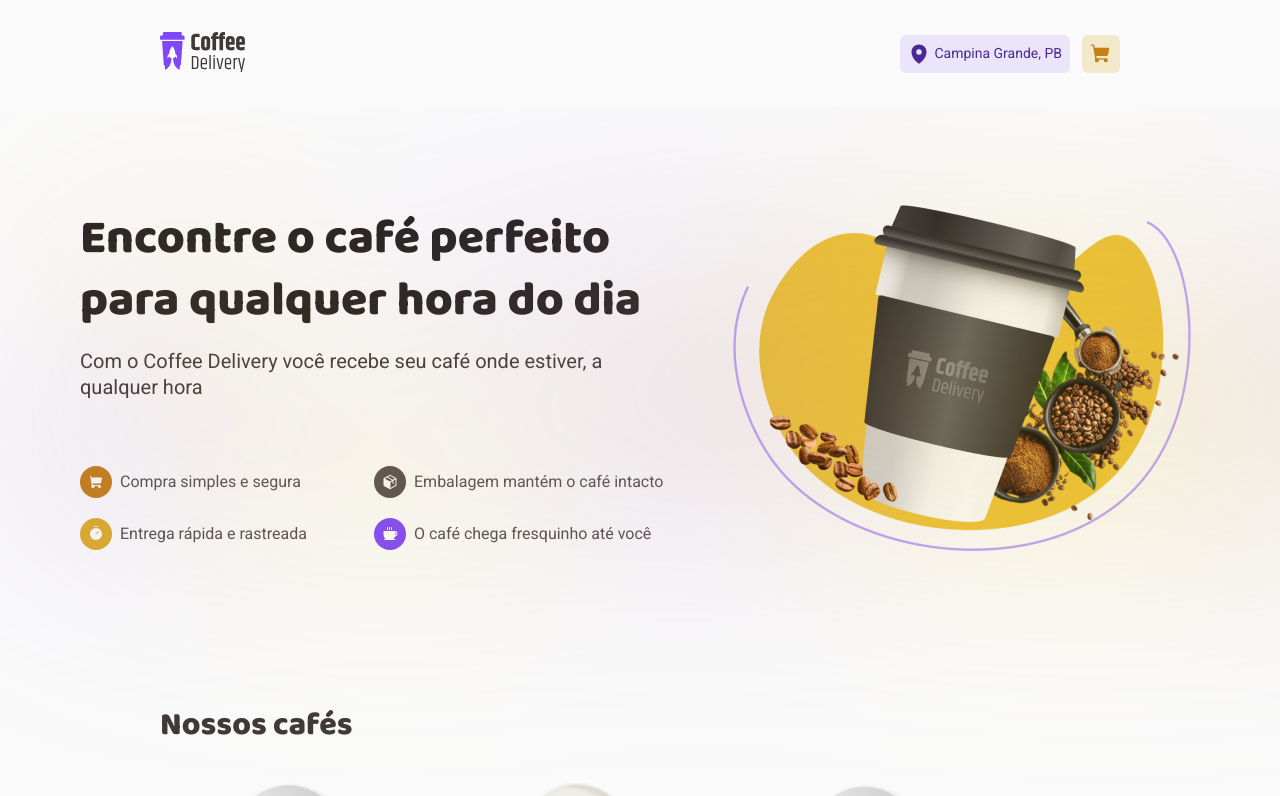
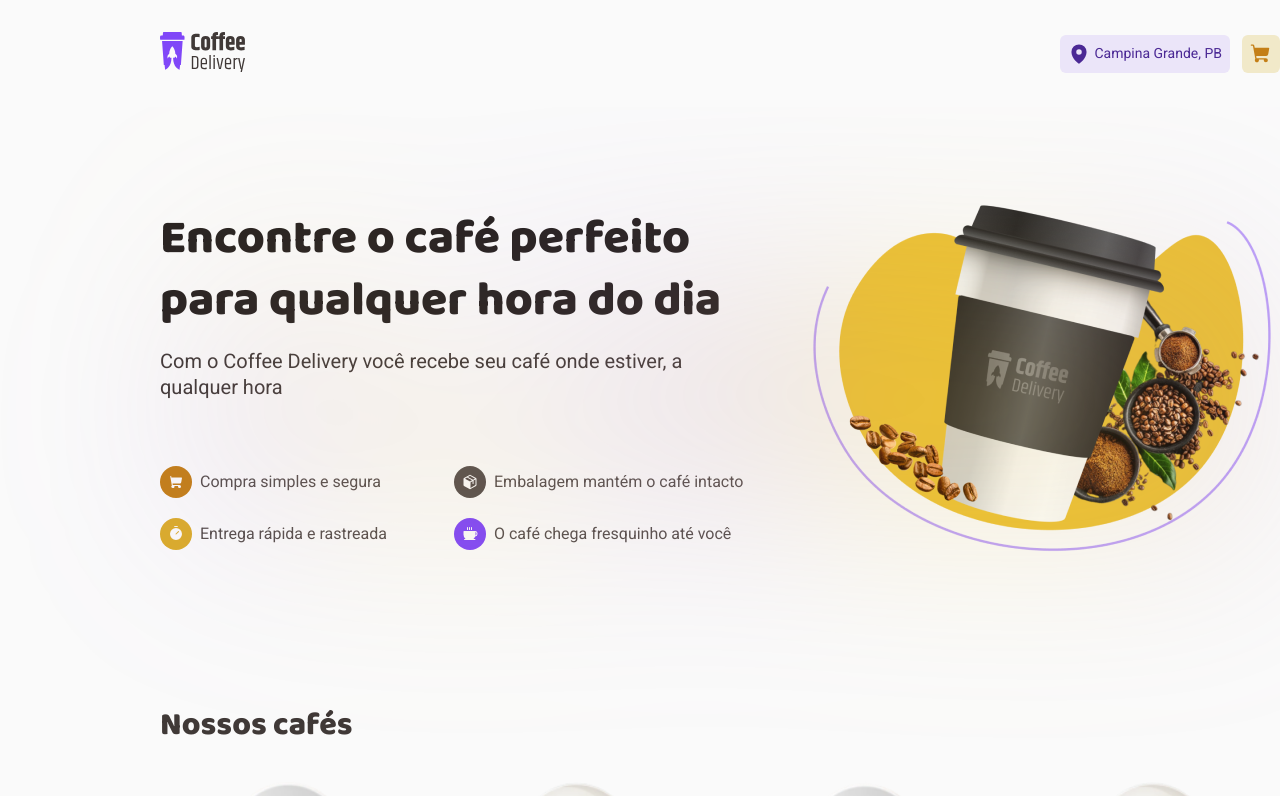
Before and after one commit to brenoq/coffeeShop, a React (Vite) app: page / in a window 1280 px wide. Shown: the top 796 px of the page. Built offline with nearby package versions, Linux system fonts and the light colour scheme.

Commit message:
Fix Home style

```diff
--- a/src/pages/Home/styles.ts
+++ b/src/pages/Home/styles.ts
@@ -11,14 +11,16 @@ export const HomeContainer = styled.section`
   flex-direction: column;
   align-items: center;
   justify-content: center;
+  overflow: hidden;
 
   position: relative;
 
   .bannerBg {
+    width: 112rem;
     position: absolute;
-    left: 0;
+    left: 16rem;
     right: 0;
-    top: 0;
+    top: 7rem;
     bottom: 0;
 
     filter: blur(88px);
--- a/src/styles/global.ts
+++ b/src/styles/global.ts
@@ -12,7 +12,7 @@ export const GlobalStyle = createGlobalStyle`
   }
 
   body {
-    width: 100%;
+    width: 144rem;
     margin: 0 auto;
     background: ${(props) => props.theme.background};
     -webkit-font-smoothing: antialiased;
```
